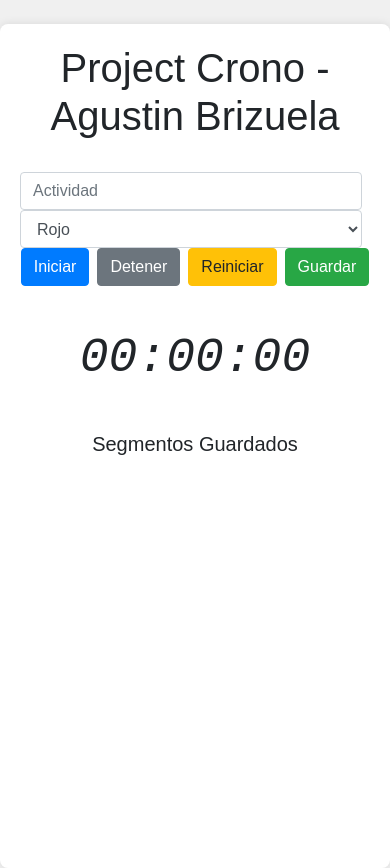
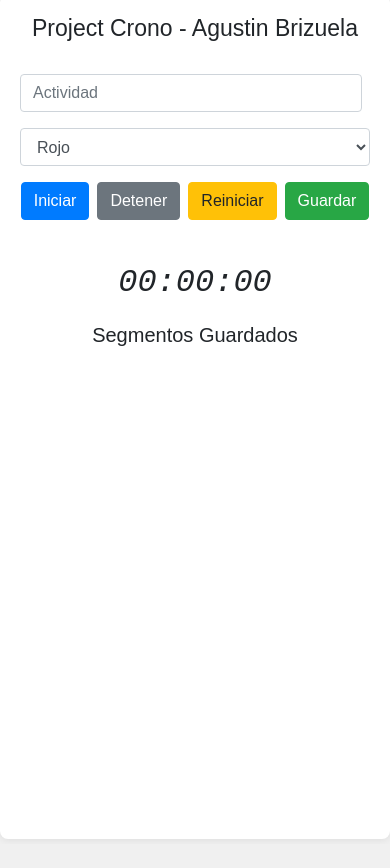
Before and after one commit to ArgusNox/project-Crono, a plain HTML site: page index.html in a window 390 px wide. After the commit the page ends 844 px from the top, so only its background shows below. Drawn offline with nearby package versions, Linux system fonts and the light colour scheme.

Commit message:
version responsive

```diff
--- a/styles.css
+++ b/styles.css
@@ -236,3 +236,66 @@ font-size: 20px;
       transform: scale3d(1, 1, 1);
     }
   }
+
+
+  @media (max-width: 768px) {
+
+    body > div.container.mt-5 > h1{
+font-size: 23px;
+    }
+
+    #colorPicker{
+        margin: 1rem 0 1rem 0 !important;
+    }
+
+    body > div.container.mt-5 > h2{
+        margin-top: 0 !important;
+        font-size: 20px;
+    }
+
+    .container {
+        margin-bottom: 15%;
+        width: 100%;
+
+    }
+
+    #timer {
+        font-size: 2rem;
+    }
+
+    .segment {
+        flex-direction: column; /* Ajuste para móviles */
+        align-items: flex-start; /* Ajuste para móviles */
+    }
+
+    .segment button {
+        width: 100%; /* Ajuste para móviles */
+        margin: 5px 0; /* Ajuste para móviles */
+    }
+
+    .alert-container {
+        width: 90%; /* Ajuste para móviles */
+        padding: 1rem; /* Ajuste para móviles */
+        left: 5%; /* Centrado para móviles */
+        transform: none; /* Ajuste para móviles */
+        margin-top: 5%; /* Ajuste para móviles */
+    }
+
+    .modal-dialog {
+        margin: 1.75rem auto; /* Ajuste para móviles */
+        max-width: 90%; /* Ajuste para móviles */
+    }
+
+    #saved-segments-container {
+        max-height: 50vh; /* Ajuste para asegurar que haya espacio para desplazarse en móviles */
+        overflow-y: auto; /* Permitir desplazamiento */
+    }
+
+    #saved-segments h3 {
+        font-size: 1.2rem; /* Ajustar el tamaño de la fuente para móviles */
+    }
+
+    .segmentosTitulo {
+        font-size: 1.5rem; /* Ajuste para móviles */
+    }
+}
```
